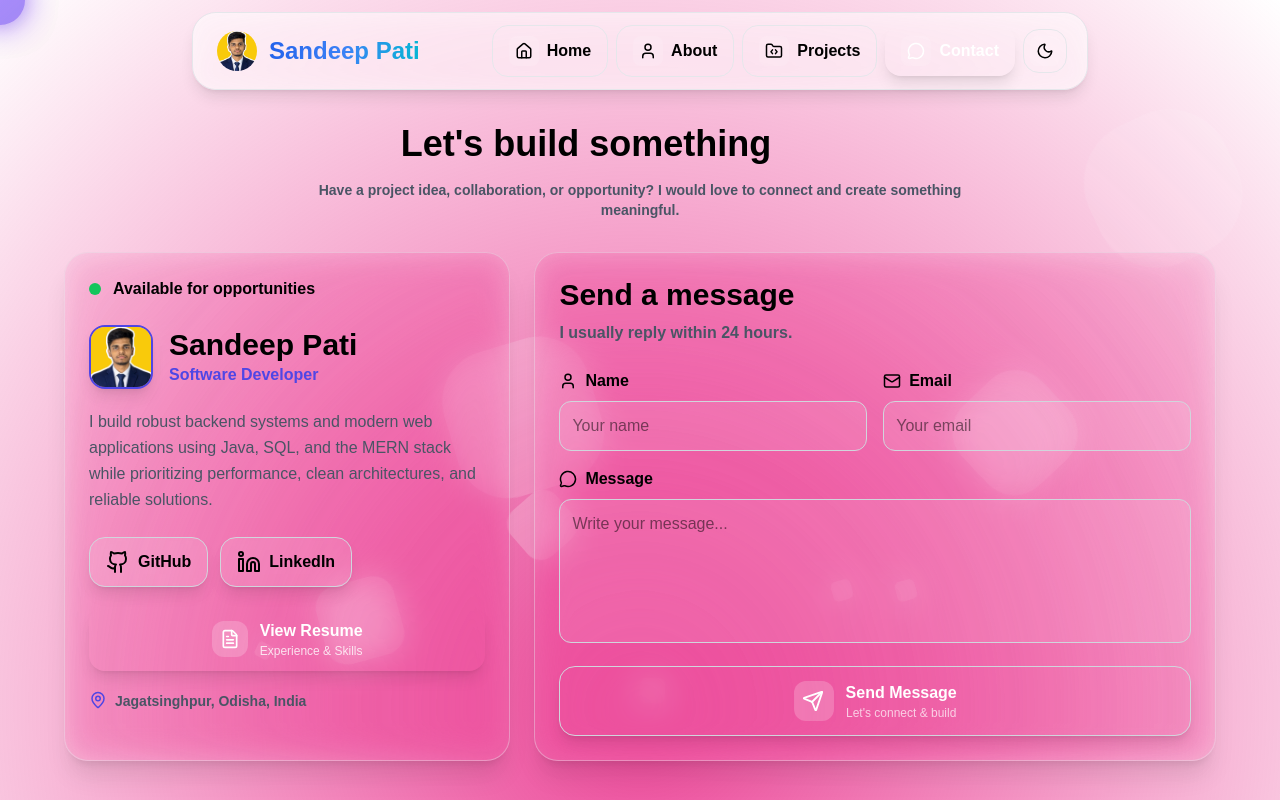
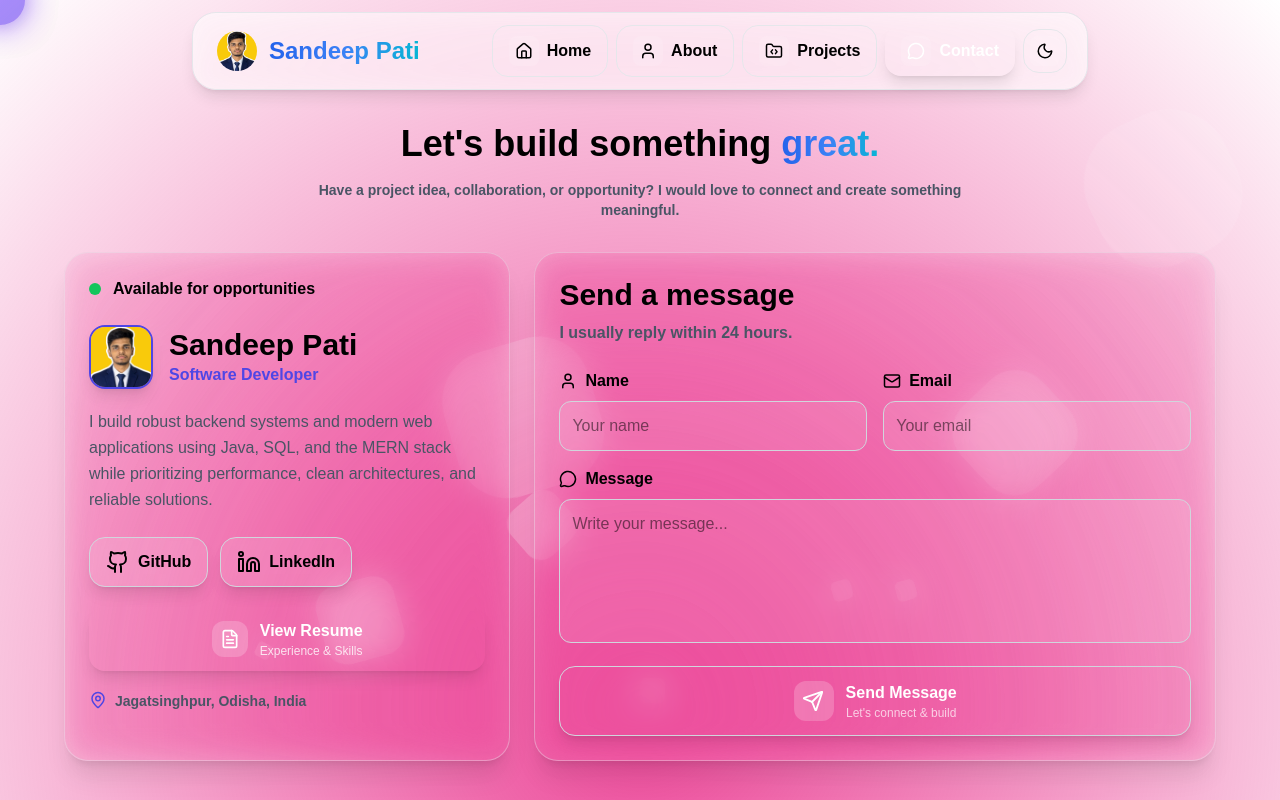
Before and after one commit to sandeep-pati-dev/portfolio, a Next.js app: page /contact in a window 1280 px wide. Shown: the top 800 px of the page. Built offline with nearby package versions, Linux system fonts and the light colour scheme.

Commit message:
feat: add HomeClient and ContactClient components with intro animation and dynamic rendering

```diff
--- a/app/HomeClient.js
+++ b/app/HomeClient.js
@@ -195,8 +195,7 @@ export default function Home() {
                 transition={{ delay: 0.6 }}
                 className="text-medium md:text-[18px] mt-1"
               >
-                I'm a passionate software developer with a strong foundation in Java, web development, and problem-solving. I enjoy building responsive web applications, designing efficient backend systems, and continuously expanding my knowledge through real-world projects.
-              </motion.p>
+                I am a passionate software developer skilled in Java, web development, and problem-solving, focused on building responsive applications and efficient backend systems.              </motion.p>
               <div className="flex flex-wrap gap-2.5 mt-5 justify-center lg:justify-start">
                 {[
                   "Full-Stack Development",
--- a/app/contact/ContactClient.js
+++ b/app/contact/ContactClient.js
@@ -180,9 +180,9 @@ const Contact = () => {
       <div className="max-w-6xl mx-auto">
         <div className="text-center">
           <h1 className="mt-3 text-4xl font-black">
-            Let's build something
-            <span className="bg-gradient-to-r from-[#2563eb] to-[#3b82f6] bg-clip-text text-transparent">
-              {" "}great.
+            Let's build something{" "}
+            <span className="gradient-text">
+              great.
             </span>
           </h1>
           <p className="mt-4 max-w-2xl mx-auto text-gray-600 font-semibold text-sm">
```
